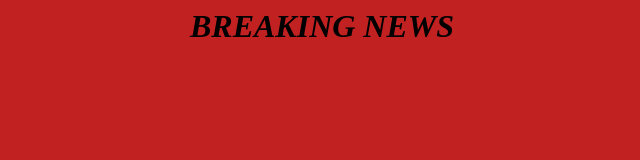
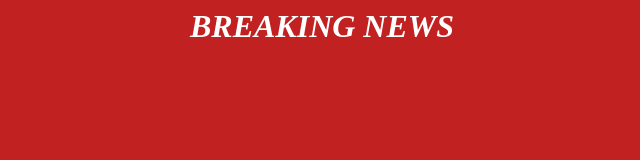
Before and after one commit to Swetaupadhyay21/frames, a plain HTML site: page 2.html in a window 1280 px wide. Shown: the whole page, without its empty margins (318-958 px from the left). Drawn offline with Linux system fonts and the light colour scheme.

Commit message:
Update 2.html

```diff
--- a/2.html
+++ b/2.html
@@ -1,4 +1,10 @@
 <html>
-<head></head>
+<head>
+  <style>
+    h1{
+    color:white;
+    }
+  </style>
+  </head>
 <body bgcolor="#c22121"><center><h1><i>BREAKING NEWS</i><h1></center></body>
 </html>
```
